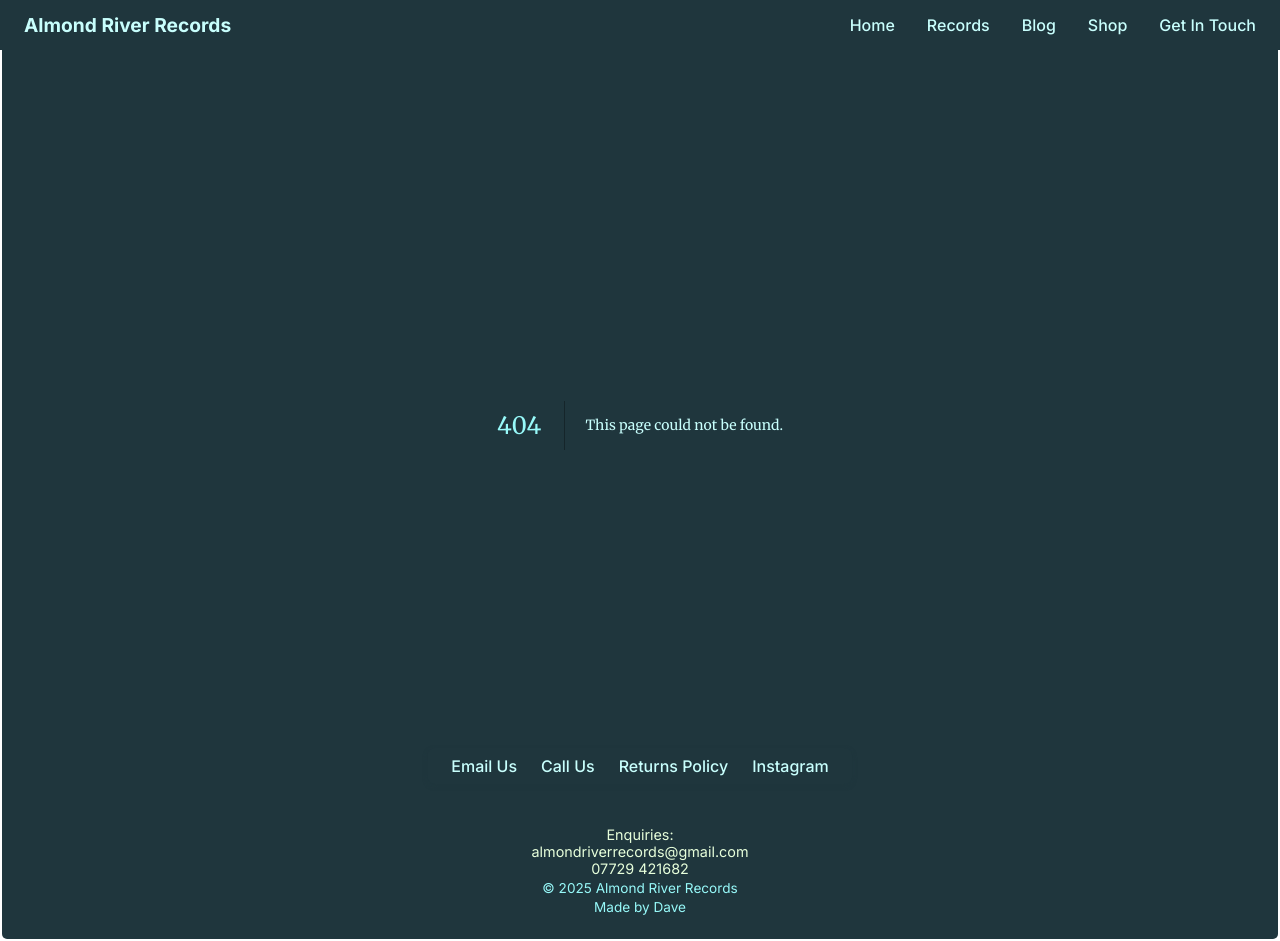
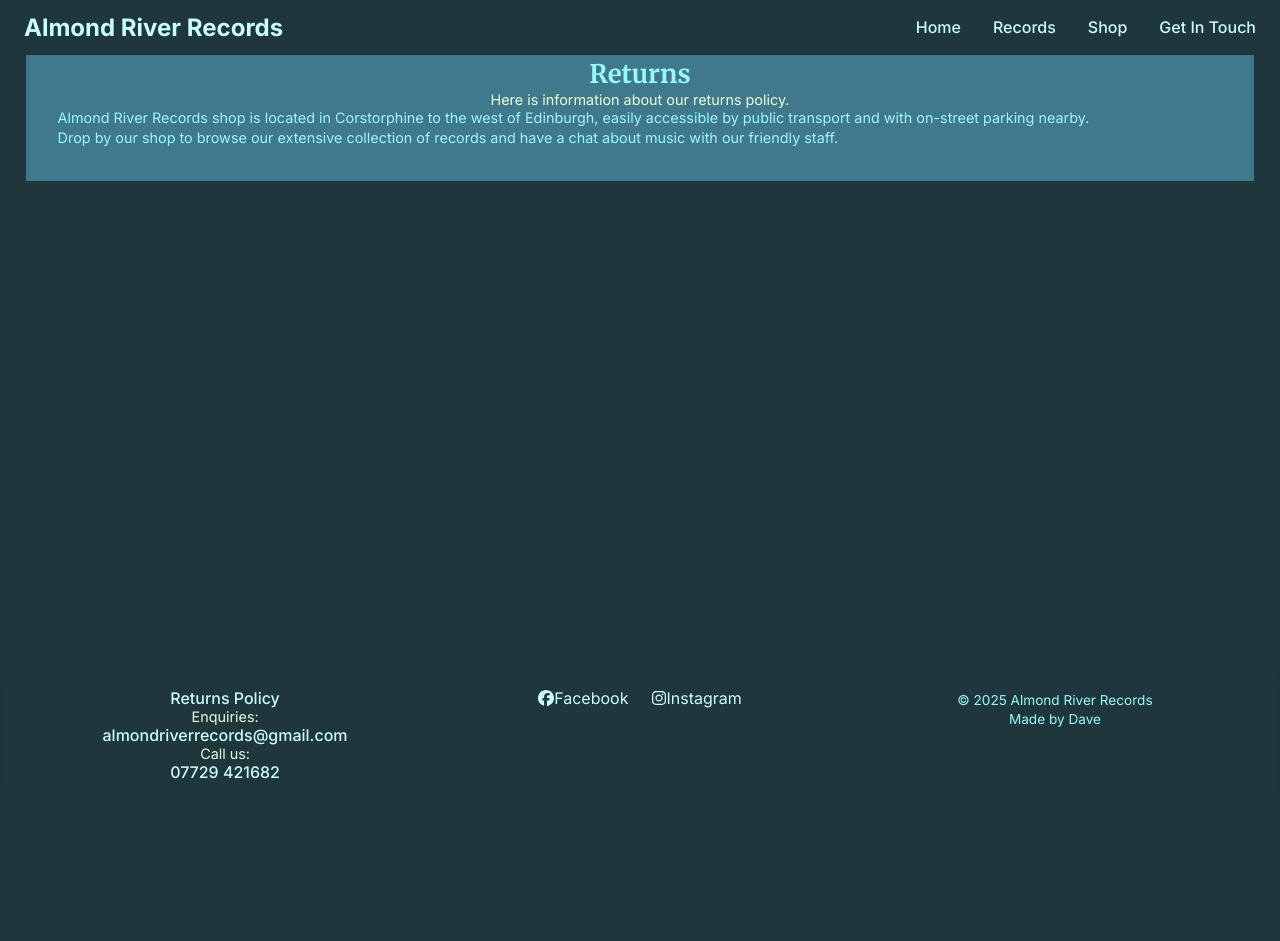
Before and after one commit to dvhzldn/almond-river-records, a Next.js app: page /returns in a window 1280 px wide. Before the commit this address had no page. Shown: the top 941 px of the page. After the commit the page ends 800 px from the top, so only its background shows below. Built offline with nearby package versions, Linux system fonts and the light colour scheme.

Commit message:
Redesigned footer and associated styling. Added returns page.

```diff
--- a/src/app/globals.css
+++ b/src/app/globals.css
@@ -139,7 +139,7 @@ Link {
 
 /* Logo (optional) */
 .menu .logo a {
-	font-size: 1.2rem;
+	font-size: 1.5rem;
 	font-weight: bold;
 	color: var(--colour-5);
 }
@@ -172,27 +172,22 @@ li {
 	cursor: pointer;
 }
 
-/* Floating Footer */
+/* Footer */
 .footer {
-	position: fixed;
-	bottom: 1rem;
-	left: 50%;
-	transform: translateX(-50%);
 	background: var(--colour-1);
-	padding: 0.5rem 1.5rem;
+	padding: 1rem 1.5rem;
 	border-radius: 8px;
 	box-shadow: 0 2px 4px var(--colour-1);
-	display: flex;
-	justify-content: center;
-	align-items: center;
+	display: grid;
+	grid-template-columns: repeat(3, 1fr);
 	gap: 1rem;
 	text-align: center;
 }
 
 .footer ul {
 	list-style: none;
-	display: flex;
-	gap: 1.5rem;
+	padding: 0;
+	margin: 0;
 }
 
 .footer a {
@@ -336,8 +331,7 @@ li {
 
 .socialLinks {
 	display: flex;
-	gap: 0.5rem;
-	color: black;
+	gap: 1.5rem;
 	font-size: 1rem;
 	align-items: center;
 	justify-content: center;
@@ -353,42 +347,6 @@ li {
 	font-size: 0.85rem;
 	color: var(--colour-4);
 	text-align: center;
-}
-
-/* New This Week Styling */
-.new-records-list {
-	list-style: none;
-	display: grid;
-	grid-template-columns: repeat(
-		auto-fit,
-		minmax(200px, 1fr)
-	); /* Ensures responsiveness */
-	gap: 1rem;
-	justify-content: center;
-	padding: 0;
-	max-width: 800px;
-	margin: 0 auto;
-}
-
-.new-record-item {
-	background: var(--colour-1);
-	padding: 1rem;
-	border-radius: var(--border-radius);
-	text-align: center;
-	cursor: pointer;
-	transition: transform 0.2s;
-}
-
-.new-record-item:hover {
-	transform: scale(1.02);
-}
-
-.new-record-image {
-	display: block;
-	margin: 0 auto 0.5rem;
-	width: 100%;
-	max-width: 250px;
-	height: auto;
 }
 
 /* Grid Layout for Records */
@@ -522,6 +480,10 @@ li {
 		display: block;
 	}
 
+	.menu .logo a {
+		display: none;
+	}
+
 	/* Hide nav links by default */
 	.nav-links {
 		flex-direction: column;
@@ -542,20 +504,23 @@ li {
 	.nav-links li {
 		text-align: center;
 	}
+
 	.record-image,
 	.modal-image,
 	.new-record-image {
 		width: 170px;
 		height: 170px;
 	}
-	.menu ul,
-	.footer ul {
+	.menu ul {
 		gap: 1rem;
 	}
 
-	.menu a,
-	.footer a {
+	.menu a {
 		font-size: 0.9rem;
+	}
+
+	.footer {
+		grid-template-columns: 1fr;
 	}
 
 	.container {
--- a/src/app/layout.tsx
+++ b/src/app/layout.tsx
@@ -2,7 +2,6 @@ import type { Metadata } from "next";
 import "./globals.css";
 import Menu from "@/components/Menu";
 import Footer from "@/components/Footer";
-import Link from "next/link";
 
 export const metadata: Metadata = {
 	title: "Almond River Records",
@@ -18,45 +17,7 @@ export default function RootLayout({
 				<header>
 					<Menu />
 				</header>
-				<main className="container">
-					{children}
-					<div className="contact">
-						<p>Enquiries:</p>
-						<p>
-							<a href="mailto:almondriverrecords@gmail.com">
-								almondriverrecords@gmail.com
-							</a>
-						</p>
-						<p>07729 421682</p>
-					</div>
-					<p className="copyright">
-						© {new Date().getFullYear()} Almond River Records
-					</p>
-					<p className="copyright">Made by Dave</p>
-				</main>
-				<ul>
-					<li>
-						<Link href="mailto:almondriverrecords@gmail.com">
-							Email Us
-						</Link>
-					</li>
-					<li>
-						<Link href="tel:+447729421682">Call Us</Link>
-					</li>
-					<li>
-						<Link href="/privacy-policy">Returns Policy</Link>
-					</li>
-					<li>
-						<Link
-							href="https://instagram.com/yourshop"
-							target="_blank"
-							rel="noopener noreferrer"
-						>
-							Instagram
-						</Link>
-					</li>
-				</ul>
-
+				<main className="container">{children}</main>
 				<footer>
 					<Footer />
 				</footer>
--- /dev/null
+++ b/src/app/returns/page.tsx
@@ -0,0 +1,17 @@
+export default function Returns() {
+	return (
+		<section className="section">
+			<h1>Returns</h1>
+			<p>Here is information about our returns policy.</p>
+			<p className="text">
+				Almond River Records shop is located in Corstorphine to the west of
+				Edinburgh, easily accessible by public transport and with on-street
+				parking nearby.
+			</p>
+			<p className="text">
+				Drop by our shop to browse our extensive collection of records and
+				have a chat about music with our friendly staff.
+			</p>
+		</section>
+	);
+}
--- a/src/components/Footer.tsx
+++ b/src/components/Footer.tsx
@@ -1,28 +1,54 @@
 import Link from "next/link";
+import { FontAwesomeIcon } from "@fortawesome/react-fontawesome";
+import { faFacebook, faInstagram } from "@fortawesome/free-brands-svg-icons";
 
 export default function Footer() {
 	return (
 		<footer className="footer">
+			<div className="contact">
 				<ul>
 					<li>
-					<Link href="mailto:almondriverrecords@gmail.com">Email Us</Link>
+						<Link href="/returns">Returns Policy</Link>
 					</li>
+					<p>Enquiries:</p>
 					<li>
-					<Link href="tel:+447729421682">Call Us</Link>
+						<Link href="mailto:almondriverrecords@gmail.com">
+							almondriverrecords@gmail.com
+						</Link>
 					</li>
+
+					<p>Call us:</p>
 					<li>
-					<Link href="/privacy-policy">Returns Policy</Link>
+						<Link href="tel:+447729421682">07729 421682</Link>
 					</li>
-				<li>
-					<Link
-						href="https://instagram.com/yourshop"
+				</ul>
+			</div>
+			<div className="socialWrapper">
+				<div className="socialLinks">
+					<a
+						href="https://www.facebook.com/almondriverrecords/?locale=en_GB"
 						target="_blank"
 						rel="noopener noreferrer"
 					>
+						<FontAwesomeIcon icon={faFacebook} />
+						Facebook
+					</a>
+					<a
+						href="https://www.instagram.com/almondriverrecords/"
+						target="_blank"
+						rel="noopener noreferrer"
+					>
+						<FontAwesomeIcon icon={faInstagram} />
 						Instagram
-					</Link>
-				</li>
-			</ul>
+					</a>
+				</div>
+			</div>
+			<div>
+				<p className="copyright">
+					© {new Date().getFullYear()} Almond River Records
+				</p>
+				<p className="copyright">Made by Dave</p>
+			</div>
 		</footer>
 	);
 }
--- a/src/components/Menu.tsx
+++ b/src/components/Menu.tsx
@@ -10,7 +10,6 @@ export default function Menu() {
 
 	return (
 		<nav className="menu">
-			{/* Burger menu appears on mobile */}
 			<div className="burger" onClick={toggleMenu}>
 				{isOpen ? <span>&#x2715;</span> : <span>&#9776;</span>}
 			</div>
@@ -29,11 +28,6 @@ export default function Menu() {
 					</Link>
 				</li>
 				<li>
-					<Link href="/blog" onClick={closeMenu}>
-						Blog
-					</Link>
-				</li>
-				<li>
 					<Link href="/about" onClick={closeMenu}>
 						Shop
 					</Link>
```
Also changed, not shown: src/app/page.tsx (+0 -23 lines), src/components/NewThisWeek.tsx (+8 -12 lines). Lines whose indentation alone changed are shown as unchanged.
